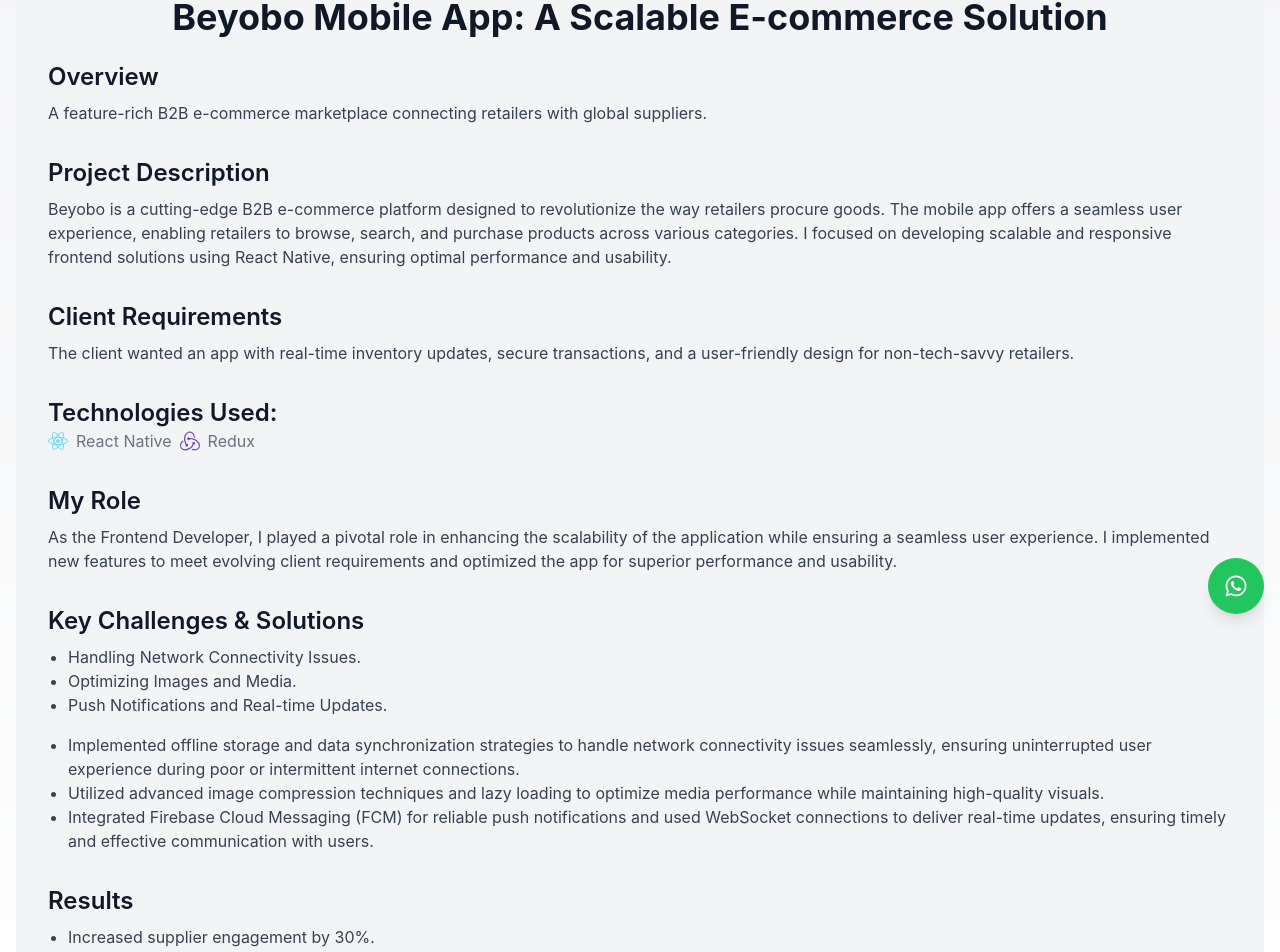
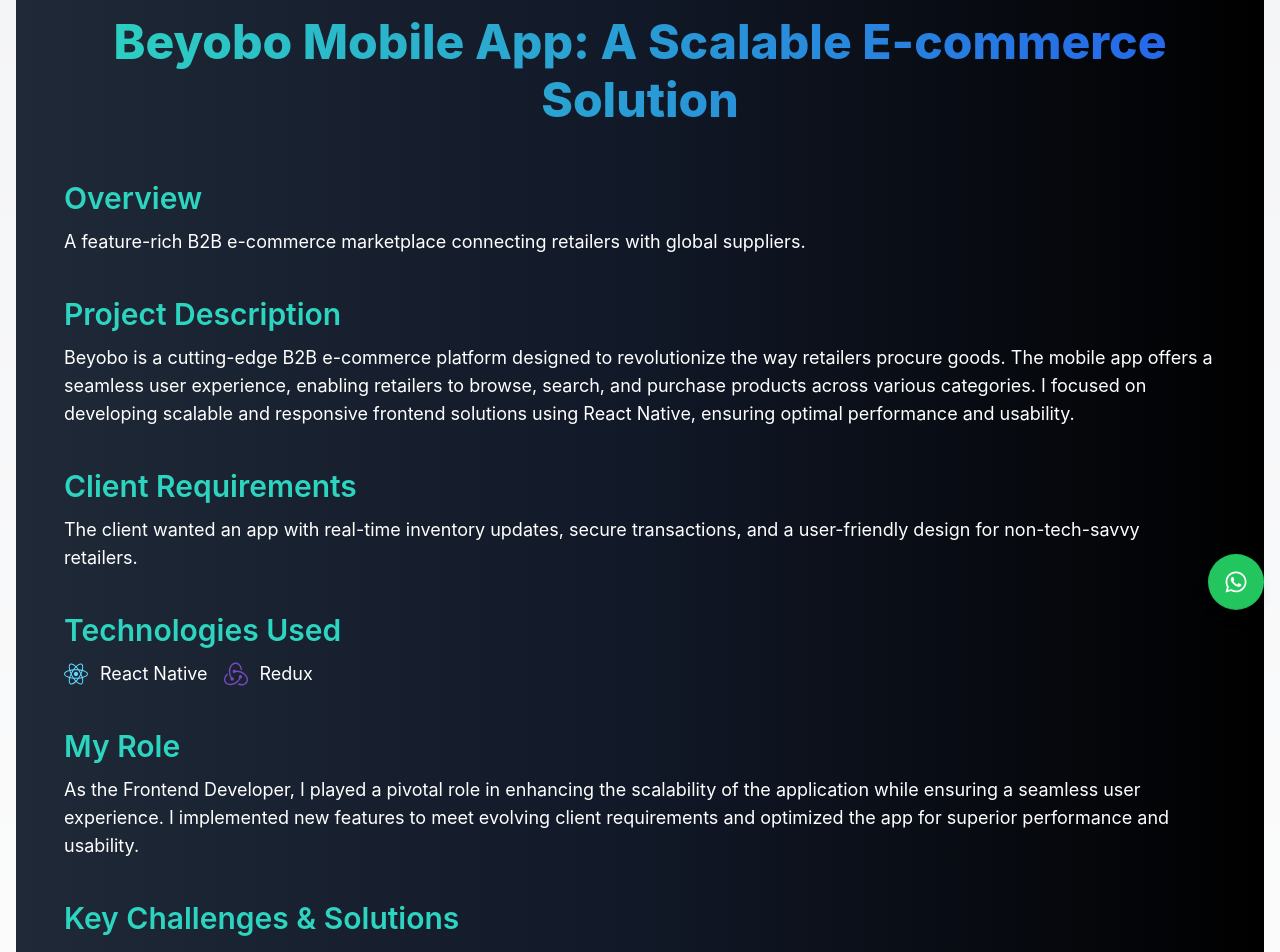
Before and after one commit to raj-bhai/my-portfolio, a Next.js app: page /projects/1 in a window 1280 px wide. Shown: the part 163-1115 px from the top of the page. Built offline with nearby package versions, Linux system fonts and the light colour scheme.

Commit message:
project-details ui change

```diff
--- a/app/projects/[id]/page.js
+++ b/app/projects/[id]/page.js
@@ -4,6 +4,7 @@
 import ProjectsData from "@/data/projectsData";
 import ProjectDetail from "@/components/ProjectDetail";
 import Head from "next/head";
+import { motion } from "framer-motion";
 
 export default function ProjectPage() {
   const { id } = useParams();
@@ -12,15 +13,18 @@
 
   if (!project) {
     return (
-      <div className="min-h-screen text-center pt-20">
+      <motion.div
+        className="min-h-screen text-center pt-20"
+        initial={{ opacity: 0 }}
+        animate={{ opacity: 1 }}
+        transition={{ duration: 0.5 }}
+      >
         <h2 className="text-xl font-semibold">Project Not Found</h2>
-      </div>
+      </motion.div>
     );
   }
 
-  const keywords = `${project.title}, ${project.technologies.join(", ")}, ${
-    project.role
-  }, ${project.introduction}`;
+  const keywords = `${project.title}, ${project.technologies.join(", ")}, ${project.role}, ${project.introduction}`;
 
   return (
     <>
@@ -29,10 +33,7 @@
         <meta name="description" content={project.description} />
         <meta name="keywords" content={keywords} />
         <meta name="author" content="Rajkiran Kalwar" />
-        <link
-          rel="canonical"
-          href={`https://www.iamrajklwr.com/projects/${id}`}
-        />
+        <link rel="canonical" href={`https://www.iamrajklwr.com/projects/${id}`} />
       </Head>
       <ProjectDetail project={project} />
     </>
--- a/components/ProjectDetail.js
+++ b/components/ProjectDetail.js
@@ -1,138 +1,193 @@
+import { motion } from "framer-motion";
 import TechnologyIcons from "./TechnologyIcons";
 
 const ProjectDetail = ({ project }) => {
   return (
-    <section className="min-h-screen p-4 sm:p-8 dark:bg-gray-900 bg-gray-100 ">
-      <h1 className="text-4xl font-bold text-center mb-6">{project.title}</h1>
+    <section className="min-h-screen bg-gradient-to-r from-gray-800 via-gray-900 to-black text-white p-6 sm:p-12">
+      {/* Title */}
+      <motion.h1
+        className="text-4xl sm:text-5xl font-extrabold text-center mb-6 sm:mb-8 text-transparent bg-clip-text bg-gradient-to-r from-teal-400 to-blue-600 leading-tight"
+        initial={{ opacity: 0 }}
+        animate={{ opacity: 1 }}
+        transition={{ duration: 1 }}
+        style={{ lineHeight: '1.2', paddingBottom: '20px' }}
+      >
+        {project.title}
+      </motion.h1>
 
       {/* Project Overview */}
-      <div className="mb-8">
-        <h2 className="text-2xl font-semibold mb-2">Overview</h2>
-        <p className="text-gray-700 dark:text-gray-300">
-          {project.introduction}
-        </p>
-      </div>
+      <motion.div
+        className="mb-8 sm:mb-10"
+        initial={{ opacity: 0, y: -20 }}
+        animate={{ opacity: 1, y: 0 }}
+        transition={{ duration: 0.5 }}
+      >
+        <h2 className="text-2xl sm:text-3xl font-semibold text-teal-400 mb-3">Overview</h2>
+        <p className="text-base sm:text-lg">{project.introduction}</p>
+      </motion.div>
 
       {/* Full Project Description */}
-      <div className="mb-8">
-        <h2 className="text-2xl font-semibold mb-2">Project Description</h2>
-        <p className="text-gray-700 dark:text-gray-300">
-          {project.description}
-        </p>
-      </div>
+      <motion.div
+        className="mb-8 sm:mb-10"
+        initial={{ opacity: 0, y: -20 }}
+        animate={{ opacity: 1, y: 0 }}
+        transition={{ duration: 0.5, delay: 0.1 }}
+      >
+        <h2 className="text-2xl sm:text-3xl font-semibold text-teal-400 mb-3">Project Description</h2>
+        <p className="text-base sm:text-lg">{project.description}</p>
+      </motion.div>
 
       {/* Client Requirements */}
       {project.clientRequirements && (
-        <div className="mb-8">
-          <h2 className="text-2xl font-semibold mb-2">Client Requirements</h2>
-          <p className="text-gray-700 dark:text-gray-300">
-            {project.clientRequirements}
-          </p>
-        </div>
+        <motion.div
+          className="mb-8 sm:mb-10"
+          initial={{ opacity: 0, y: -20 }}
+          animate={{ opacity: 1, y: 0 }}
+          transition={{ duration: 0.5, delay: 0.2 }}
+        >
+          <h2 className="text-2xl sm:text-3xl font-semibold text-teal-400 mb-3">Client Requirements</h2>
+          <p className="text-base sm:text-lg">{project.clientRequirements}</p>
+        </motion.div>
       )}
 
       {/* Features */}
       {project.features?.length ? (
-        <div className="mb-8">
-          <h2 className="text-2xl font-semibold mb-2">Features</h2>
-          <ul className="list-disc pl-5 text-gray-700 dark:text-gray-300">
-            {project.features?.map((feature, index) => (
+        <motion.div
+          className="mb-8 sm:mb-10"
+          initial={{ opacity: 0, y: -20 }}
+          animate={{ opacity: 1, y: 0 }}
+          transition={{ duration: 0.5, delay: 0.3 }}
+        >
+          <h2 className="text-2xl sm:text-3xl font-semibold text-teal-400 mb-3">Features</h2>
+          <ul className="list-disc pl-5 text-base sm:text-lg">
+            {project.features.map((feature, index) => (
               <li key={index}>{feature}</li>
             ))}
           </ul>
-        </div>
+        </motion.div>
       ) : null}
 
       {/* Screenshots */}
       {project.screenshots?.length ? (
-        <div className="mb-8">
-          <h3 className="text-2xl font-semibold mb-2">Screenshots:</h3>
-          <div className="grid grid-cols-1 md:grid-cols-3 lg:flex lg:gap-4">
-            {project.screenshots?.map((screenshot, index) => (
-              <div key={index} className="flex justify-center">
+        <motion.div
+          className="mb-8 sm:mb-10"
+          initial={{ opacity: 0, y: -20 }}
+          animate={{ opacity: 1, y: 0 }}
+          transition={{ duration: 0.5, delay: 0.4 }}
+        >
+          <h3 className="text-2xl sm:text-3xl font-semibold text-teal-400 mb-3">Screenshots</h3>
+          <div className="grid grid-cols-1 sm:grid-cols-2 lg:grid-cols-3 gap-6">
+            {project.screenshots.map((screenshot, index) => (
+              <motion.div
+                key={index}
+                className="group relative overflow-hidden rounded-xl shadow-lg hover:shadow-2xl transition-all duration-300"
+                whileHover={{ scale: 1.05 }}
+              >
                 <img
                   src={screenshot}
                   alt={`Screenshot ${index + 1}`}
-                  className="w-full max-w-s rounded-lg shadow-md"
+                  className="w-full h-full object-cover rounded-xl transition-all duration-300"
                 />
-              </div>
+                <div className="absolute inset-0 bg-black bg-opacity-40 group-hover:bg-opacity-30 transition-all duration-300"></div>
+              </motion.div>
             ))}
           </div>
-        </div>
+        </motion.div>
       ) : null}
 
       {/* Technologies Used */}
-      <div className="mb-8">
-        <strong className="text-2xl font-semibold mb-2">
-          Technologies Used:
-        </strong>
-        <ul className="list-none flex flex-wrap gap-2">
+      <motion.div
+        className="mb-8 sm:mb-10"
+        initial={{ opacity: 0, y: -20 }}
+        animate={{ opacity: 1, y: 0 }}
+        transition={{ duration: 0.5, delay: 0.5 }}
+      >
+        <h2 className="text-2xl sm:text-3xl font-semibold text-teal-400 mb-3">Technologies Used</h2>
+        <ul className="list-none flex flex-wrap gap-4">
           {project.technologies?.map((tech, index) => {
             const { icon: Icon, color } = TechnologyIcons[tech] || {};
             return (
-              <li
+              <motion.li
                 key={index}
-                className="flex items-center text-gray-500 dark:text-gray-400"
+                className="flex items-center text-base sm:text-lg"
+                whileHover={{ scale: 1.1 }}
+                transition={{ duration: 0.3 }}
               >
                 {Icon && (
-                  <Icon className="mr-2 text-xl" style={{ color: color }} />
+                  <Icon className="mr-2 sm:mr-3 text-xl sm:text-2xl" style={{ color: color }} />
                 )}
                 {tech}
-              </li>
+              </motion.li>
             );
           })}
         </ul>
-      </div>
+      </motion.div>
 
       {/* Role and Challenges */}
-      <div className="mb-8">
-        <h2 className="text-2xl font-semibold mb-2">My Role</h2>
-        <p className="text-gray-700 dark:text-gray-300">{project.myRole}</p>
-      </div>
+      <motion.div
+        className="mb-8 sm:mb-10"
+        initial={{ opacity: 0, y: -20 }}
+        animate={{ opacity: 1, y: 0 }}
+        transition={{ duration: 0.5, delay: 0.6 }}
+      >
+        <h2 className="text-2xl sm:text-3xl font-semibold text-teal-400 mb-3">My Role</h2>
+        <p className="text-base sm:text-lg">{project.myRole}</p>
+      </motion.div>
 
       {/* Challenges & Solutions */}
-      <div className="mb-8">
-        <h2 className="text-2xl font-semibold mb-2">
-          Key Challenges & Solutions
-        </h2>
-        <ul className="list-disc pl-5 text-gray-700 dark:text-gray-300">
+      <motion.div
+        className="mb-8 sm:mb-10"
+        initial={{ opacity: 0, y: -20 }}
+        animate={{ opacity: 1, y: 0 }}
+        transition={{ duration: 0.5, delay: 0.7 }}
+      >
+        <h2 className="text-2xl sm:text-3xl font-semibold text-teal-400 mb-3">Key Challenges & Solutions</h2>
+        <ul className="list-disc pl-5 text-base sm:text-lg">
           {project.keyChallenges?.map((challenge, index) => (
             <li key={index}>{challenge}</li>
           ))}
         </ul>
-        <ul className="list-disc pl-5 mt-4 text-gray-700 dark:text-gray-300">
+        <ul className="list-disc pl-5 mt-4 text-base sm:text-lg">
           {project.solutionsAndApproach?.map((solution, index) => (
             <li key={index}>{solution}</li>
           ))}
         </ul>
-      </div>
+      </motion.div>
 
       {/* Results */}
       {project.results?.length ? (
-        <div>
-          <h2 className="text-2xl font-semibold mb-2">Results</h2>
-          <ul className="list-disc pl-5 text-gray-700 dark:text-gray-300">
-            {project.results?.map((result, index) => (
+        <motion.div
+          initial={{ opacity: 0, y: -20 }}
+          animate={{ opacity: 1, y: 0 }}
+          transition={{ duration: 0.5, delay: 0.8 }}
+        >
+          <h2 className="text-2xl sm:text-3xl font-semibold text-teal-400 mb-3">Results</h2>
+          <ul className="list-disc pl-5 text-base sm:text-lg">
+            {project.results.map((result, index) => (
               <li key={index}>{result}</li>
             ))}
           </ul>
-        </div>
+        </motion.div>
       ) : null}
 
       {/* Link to learn more */}
       {project.projectLink && (
-  <div className="mt-8 text-center">
+        <motion.div
+          className="mt-8 sm:mt-10 text-center"
+          initial={{ opacity: 0 }}
+          animate={{ opacity: 1 }}
+          transition={{ duration: 1 }}
+        >
           <a
             href={project.projectLink}
             target="_blank"
             rel="noopener noreferrer"
-      className="bg-blue-600 text-white font-semibold py-2 px-6 rounded-lg shadow-lg hover:bg-blue-700 hover:shadow-xl transition-all duration-300"
+            className="bg-teal-500 text-white font-semibold py-3 px-6 sm:px-8 rounded-full shadow-xl hover:bg-teal-600 hover:shadow-2xl transition-all duration-300"
           >
             Learn more about this project
           </a>
-  </div>
+        </motion.div>
       )}
-
     </section>
   );
 };
```
Lines whose indentation alone changed are shown as unchanged.
